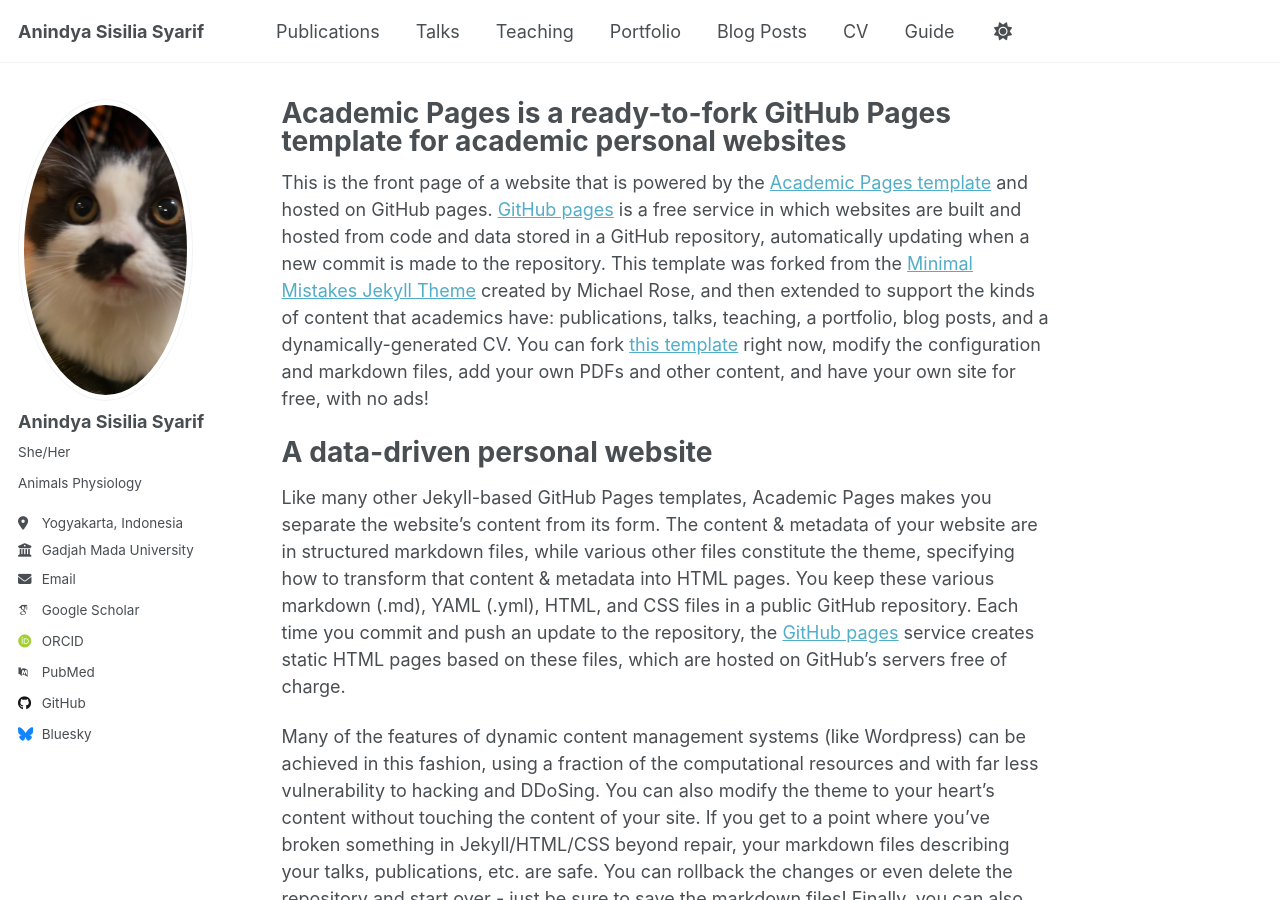
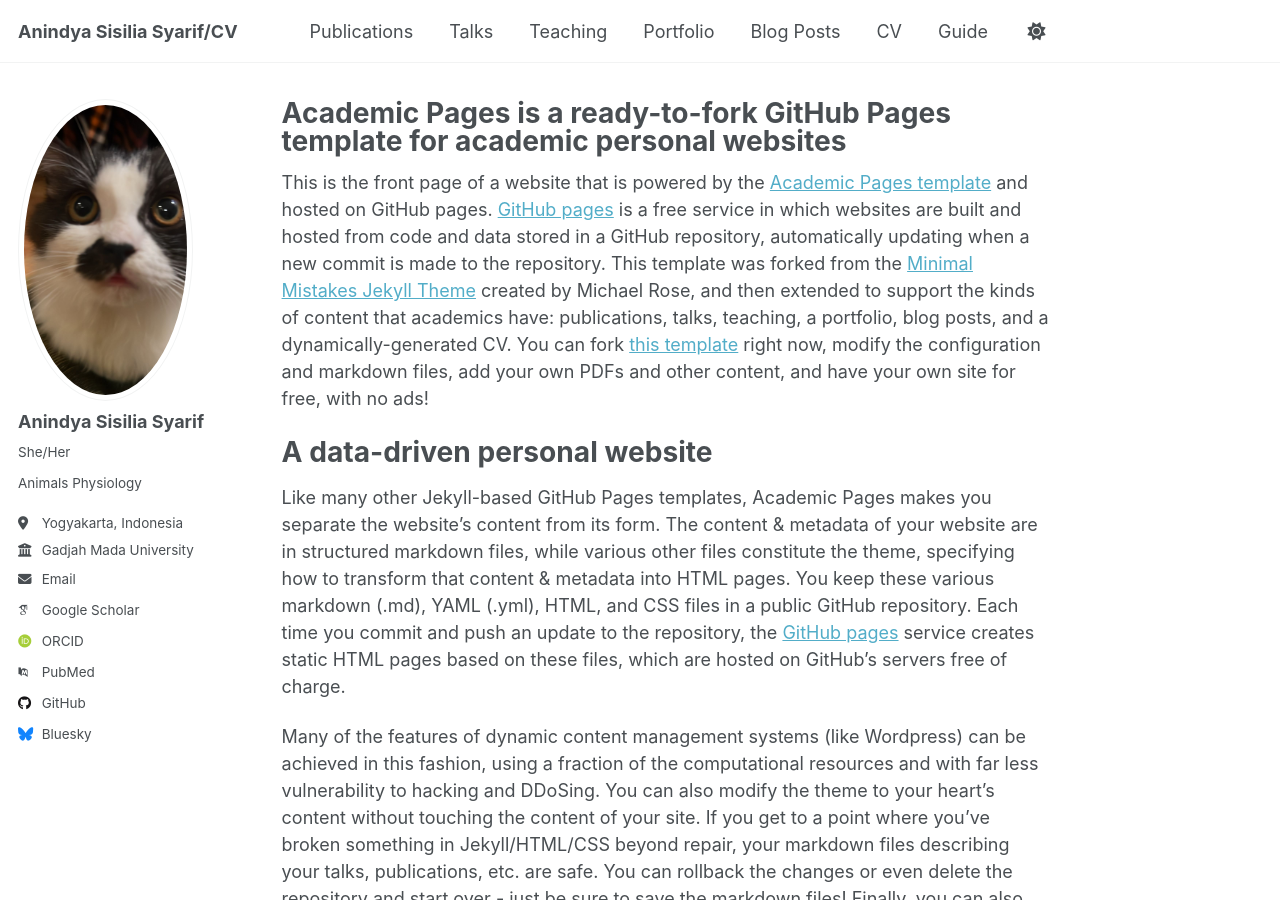
Before and after one commit to sisilias/sisilias.github.io, a Jekyll site: the page built from _pages/about.md, in a window 1280 px wide and 900 px high. Built offline with Jekyll 4.4.1, drawn with Linux system fonts in a browser that asks for light colours; some web fonts are replaced.

```diff
--- a/_config.yml
+++ b/_config.yml
@@ -9,7 +9,7 @@
 # Basic Site Settings
 locale                   : "en-US"
 site_theme               : "default"
-title                    : "Anindya Sisilia Syarif"
+title                    : "Anindya Sisilia Syarif/CV"
 title_separator          : "-"
 name                     : &name "Sisil"
 description              : &description "personal description"
```
